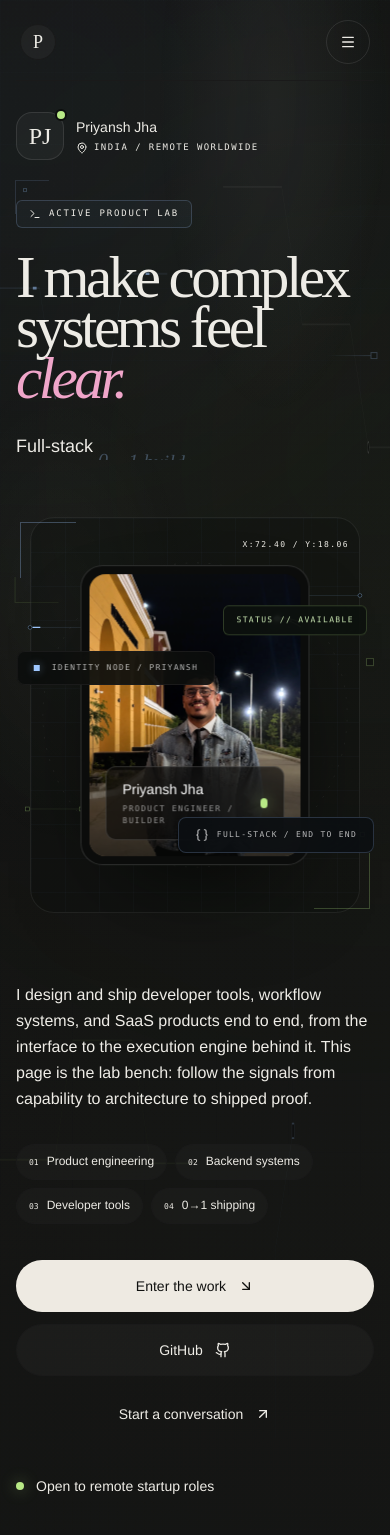
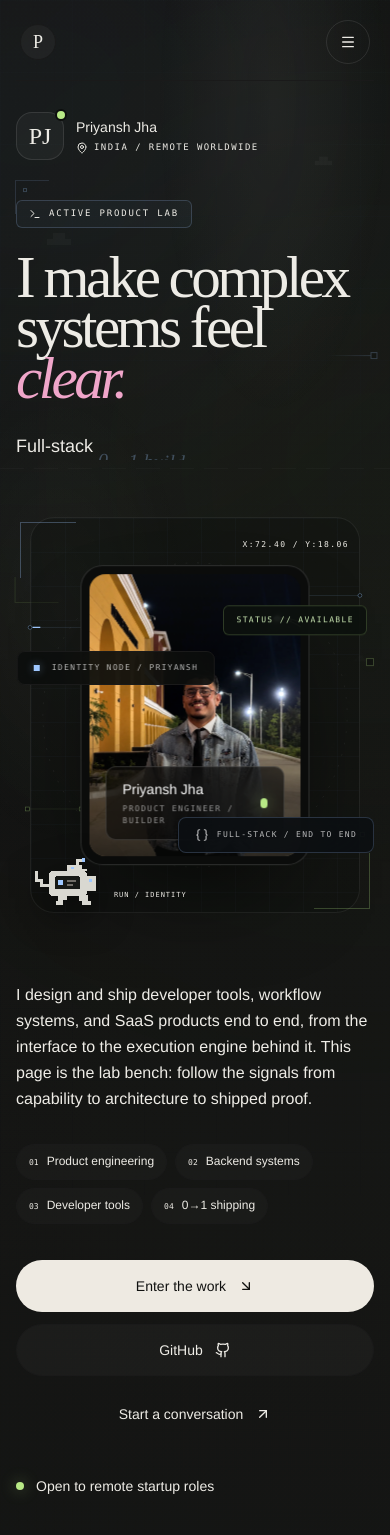
Before and after one commit to priyanshjhaa/Portfolio-, a Next.js app: page / in a window 390 px wide. Shown: the top 1535 px of the page. Built offline with nearby package versions, Linux system fonts and the light colour scheme.

Commit message:
fix: polish responsive runner experience and accessibility

```diff
--- a/app/globals.css
+++ b/app/globals.css
@@ -1506,6 +1506,10 @@ html[data-theme="light"] {
   box-shadow: 6px -6px 0 rgba(var(--accent-rgb), 0.16);
 }
 
+.runner-obstacle.hidden {
+  display: none;
+}
+
 .runner-obstacle-api { height: 42px; }
 .runner-obstacle-queue { width: 52px; height: 38px; }
 .runner-obstacle-deploy { height: 66px; border-top-color: var(--runner-signal); }
@@ -1561,7 +1565,11 @@ html[data-theme="light"] {
   }
 
   .runner-world-obstacles {
-    min-width: 50%;
+    min-width: 46%;
+  }
+
+  .runner-world-mascot {
+    width: 68px;
   }
 
   .runner-obstacle {
@@ -1615,7 +1623,7 @@ body::before {
   opacity: 0.42;
 }
 
-.system-guides {
+.runner-ambient {
   position: fixed;
   inset: 0;
   z-index: 0;
@@ -1624,20 +1632,20 @@ body::before {
   opacity: 0.58;
 }
 
-.system-guides span {
+.runner-ambient span {
   position: absolute;
   display: block;
   animation: system-signal-drift 18s ease-in-out infinite;
   will-change: transform;
 }
 
-.system-guides span::before,
-.system-guides span::after {
+.runner-ambient span::before,
+.runner-ambient span::after {
   position: absolute;
   content: "";
 }
 
-.system-guides span:nth-child(1) {
+.runner-ambient span:nth-child(1) {
   left: 3vw;
   top: 22vh;
   width: 34px;
@@ -1646,7 +1654,7 @@ body::before {
   border-top: 1px solid rgba(159, 200, 255, 0.25);
 }
 
-.system-guides span:nth-child(1)::before {
+.runner-ambient span:nth-child(1)::before {
   left: 7px;
   top: 7px;
   width: 4px;
@@ -1654,7 +1662,7 @@ body::before {
   border: 1px solid rgba(159, 200, 255, 0.42);
 }
 
-.system-guides span:nth-child(2) {
+.runner-ambient span:nth-child(2) {
   right: 3vw;
   top: 42vh;
   width: 52px;
@@ -1663,7 +1671,7 @@ body::before {
   animation-delay: -4s;
 }
 
-.system-guides span:nth-child(2)::after {
+.runner-ambient span:nth-child(2)::after {
   right: 0;
   top: -3px;
   width: 7px;
@@ -1672,7 +1680,7 @@ body::before {
   background: #0d0e0d;
 }
 
-.system-guides span:nth-child(3) {
+.runner-ambient span:nth-child(3) {
   left: 4vw;
   top: 68vh;
   width: 44px;
@@ -1682,7 +1690,7 @@ body::before {
   animation-delay: -8s;
 }
 
-.system-guides span:nth-child(4) {
+.runner-ambient span:nth-child(4) {
   right: 4vw;
   top: 78vh;
   width: 8px;
@@ -1693,7 +1701,7 @@ body::before {
   animation-delay: -11s;
 }
 
-.system-guides span:nth-child(5) {
+.runner-ambient span:nth-child(5) {
   left: 2vw;
   top: 48vh;
   width: 62px;
@@ -1702,7 +1710,7 @@ body::before {
   animation-delay: -6s;
 }
 
-.system-guides span:nth-child(5)::before {
+.runner-ambient span:nth-child(5)::before {
   left: 18px;
   top: -3px;
   width: 1px;
@@ -1711,7 +1719,7 @@ body::before {
   box-shadow: 12px 0 rgba(255, 255, 255, 0.12), 24px 0 rgba(255, 255, 255, 0.12);
 }
 
-.system-guides span:nth-child(6) {
+.runner-ambient span:nth-child(6) {
   right: 2vw;
   top: 15vh;
   width: 1px;
@@ -1725,6 +1733,42 @@ body::before {
   40% { transform: translate3d(3px, -6px, 0); }
   72% { transform: translate3d(-2px, 4px, 0); }
 }
+
+.hero-pixel-sky {
+  position: absolute;
+  inset: 5rem 0 auto;
+  height: 72%;
+  pointer-events: none;
+  opacity: 0.7;
+  mask-image: linear-gradient(to bottom, black, transparent 92%);
+}
+
+.hero-pixel-sky::before {
+  position: absolute;
+  top: 39%;
+  right: 0;
+  left: 0;
+  height: 1px;
+  content: "";
+  background: repeating-linear-gradient(90deg, rgba(var(--line-rgb), 0.09) 0 24px, transparent 24px 34px);
+}
+
+.hero-pixel-sky span {
+  position: absolute;
+  width: 6px;
+  height: 6px;
+  background: rgba(var(--line-rgb), 0.08);
+  box-shadow:
+    6px 0 rgba(var(--line-rgb), 0.08),
+    12px 0 rgba(var(--line-rgb), 0.08),
+    18px 0 rgba(var(--line-rgb), 0.08),
+    6px -6px rgba(var(--line-rgb), 0.08),
+    12px -6px rgba(var(--line-rgb), 0.08);
+}
+
+.hero-pixel-sky span:nth-child(1) { left: 12%; top: 16%; }
+.hero-pixel-sky span:nth-child(2) { right: 18%; top: 8%; transform: scale(0.72); }
+.hero-pixel-sky span:nth-child(3) { right: 8%; top: 58%; transform: scale(0.5); }
 
 .site-content {
   isolation: isolate;
@@ -1803,7 +1847,7 @@ html[data-theme="light"] .field-card {
   box-shadow: 0 32px 80px -60px var(--shadow-color);
 }
 
-html[data-theme="light"] .system-guides {
+html[data-theme="light"] .runner-ambient {
   opacity: 0.34;
 }
 
@@ -1888,8 +1932,13 @@ html[data-theme="light"] .system-guides {
     animation-duration: 26s;
   }
 
-  .system-guides span:nth-child(n+5) {
+  .runner-ambient span:nth-child(n+5) {
     display: none;
+  }
+
+  .hero-pixel-sky {
+    height: 55%;
+    opacity: 0.48;
   }
 }
 
@@ -1898,7 +1947,7 @@ html[data-theme="light"] .system-guides {
     animation: none;
   }
 
-  .system-guides span {
+  .runner-ambient span {
     animation: none;
   }
 }
--- a/app/layout.tsx
+++ b/app/layout.tsx
@@ -34,7 +34,7 @@ export default function RootLayout({
       <body className="antialiased">
         <div className="field-atmosphere" aria-hidden="true" />
         <div className="field-grid" aria-hidden="true" />
-        <div className="system-guides" aria-hidden="true">
+        <div className="runner-ambient" aria-hidden="true">
           <span /><span /><span /><span /><span /><span />
         </div>
         <GlobalPointerGlow />
--- a/components/sections/Hero.tsx
+++ b/components/sections/Hero.tsx
@@ -5,6 +5,7 @@ import { ArrowDownRight, ArrowUpRight, Braces, Github, MapPin, Terminal } from '
 import { contact, heroContent, heroRoles, runnerSceneById } from '@/lib/data';
 import { KineticWords, MotionReveal, PointerParallax, motion, useReducedMotion } from '@/components/ui/LabMotion';
 import RunnerChapterScene from '@/components/ui/RunnerChapterScene';
+import { TechCreature } from '@/components/ui/RunnerVisuals';
 
 function PortraitScene() {
   const reduceMotion = useReducedMotion();
@@ -62,6 +63,10 @@ function PortraitScene() {
       <motion.div className="absolute right-[2%] top-[24%] z-20 rounded-[6px] border border-[#b8e986]/20 bg-[#0d110e]/90 px-3 py-2 font-display text-[8px] uppercase tracking-[0.17em] text-[#cdeab5] backdrop-blur-xl" animate={reduceMotion ? undefined : { y: [0, 5, 0] }} transition={{ duration: 5.5, repeat: Infinity, ease: 'easeInOut' }}>
         Status // available
       </motion.div>
+      <div className="absolute bottom-[5%] left-[5%] z-20 flex items-end gap-2" aria-hidden="true">
+        <TechCreature state="running" className="w-[72px] drop-shadow-[0_12px_18px_rgba(0,0,0,.55)]" />
+        <span className="mb-2 font-display text-[7px] uppercase tracking-[0.14em] text-text-muted">run / identity</span>
+      </div>
     </PointerParallax>
   );
 }
@@ -110,18 +115,9 @@ export default function Hero() {
       <div className="pointer-events-none absolute inset-0 opacity-60 [background-image:linear-gradient(rgba(159,200,255,.025)_1px,transparent_1px),linear-gradient(90deg,rgba(159,200,255,.025)_1px,transparent_1px)] [background-size:72px_72px] [mask-image:linear-gradient(to_bottom,black,transparent_88%)]" aria-hidden="true" />
       <div className="pointer-events-none absolute left-[-18rem] top-[-14rem] h-[40rem] w-[40rem] rounded-full bg-[#9fc8ff]/[0.055] blur-[150px]" aria-hidden="true" />
       <div className="pointer-events-none absolute right-[-20rem] top-[8rem] h-[42rem] w-[42rem] rounded-full bg-[#b8e986]/[0.035] blur-[170px]" aria-hidden="true" />
-      <svg className="pointer-events-none absolute inset-x-0 top-16 h-[76%] w-full opacity-55" viewBox="0 0 1440 760" fill="none" preserveAspectRatio="none" aria-hidden="true">
-        <path d="M0 124H146L204 182H394L460 116H618" stroke="rgba(159,200,255,.12)" />
-        <path d="M824 68H1040L1116 144H1292L1360 212H1440" stroke="rgba(255,255,255,.08)" />
-        <path d="M0 606H202L268 540H488L556 608H704" stroke="rgba(184,233,134,.08)" />
-        <path d="M1018 760V654L1082 590V406L1150 338V248" stroke="rgba(159,200,255,.09)" />
-        <motion.path d="M0 124H146L204 182H394L460 116H618" stroke="#9fc8ff" strokeWidth="1.5" strokeDasharray="14 220" animate={reduceMotion ? undefined : { strokeDashoffset: [0, -470] }} transition={{ duration: 9, repeat: Infinity, ease: 'linear' }} />
-        <circle cx="204" cy="182" r="3" fill="#0d0e0d" stroke="rgba(159,200,255,.5)" />
-        <rect x="1078" y="586" width="8" height="8" fill="#0d0e0d" stroke="rgba(159,200,255,.35)" />
-        <circle cx="1360" cy="212" r="3" fill="#0d0e0d" stroke="rgba(255,255,255,.3)" />
-      </svg>
+      <div className="hero-pixel-sky" aria-hidden="true"><span /><span /><span /></div>
       <div className="pointer-events-none absolute left-6 top-[44%] hidden items-center gap-3 font-display text-[8px] uppercase tracking-[0.18em] text-white/20 xl:flex" aria-hidden="true">
-        <span className="h-px w-10 bg-white/15" /> sys.node.01
+        <span className="h-px w-10 bg-white/15" /> runner.kernel / ready
       </div>
       <div className="pointer-events-none absolute bottom-[10%] right-8 hidden font-display text-[8px] uppercase tracking-[0.18em] text-white/20 xl:block" aria-hidden="true">viewport / responsive</div>
 
--- a/components/ui/RunnerChapterScene.tsx
+++ b/components/ui/RunnerChapterScene.tsx
@@ -17,20 +17,30 @@ export default function RunnerChapterScene({
 }) {
   const sceneRef = useRef<HTMLDivElement>(null);
   const [state, setState] = useState<MascotState>('idle');
+  const [compactViewport, setCompactViewport] = useState(false);
   const reduceMotion = useReducedMotion();
+  const motionDisabled = Boolean(reduceMotion || compactViewport);
   const { scrollYProgress } = useScroll({ target: sceneRef, offset: ['start 92%', 'end 22%'] });
   const mascotX = useTransform(scrollYProgress, [0, 0.18, 0.82, 1], ['0%', '16%', '190%', '220%']);
   const obstaclesX = useTransform(scrollYProgress, [0, 1], ['4%', '-16%']);
 
   useMotionValueEvent(scrollYProgress, 'change', (progress) => {
-    if (reduceMotion) return;
+    if (motionDisabled) return;
     const nextState: MascotState = progress < 0.08 ? 'idle' : progress > 0.86 ? 'checkpoint' : 'running';
     setState((current) => current === nextState ? current : nextState);
   });
 
   useEffect(() => {
-    if (reduceMotion) setState('checkpoint');
-  }, [reduceMotion]);
+    if (motionDisabled) setState('checkpoint');
+  }, [motionDisabled]);
+
+  useEffect(() => {
+    const media = window.matchMedia('(max-width: 639px)');
+    const syncViewport = () => setCompactViewport(media.matches);
+    syncViewport();
+    media.addEventListener('change', syncViewport);
+    return () => media.removeEventListener('change', syncViewport);
+  }, []);
 
   return (
     <div ref={sceneRef} data-complete={reduceMotion || undefined} className={cn('runner-chapter-scene', compact && 'runner-chapter-scene-compact', className)}>
@@ -39,8 +49,8 @@ export default function RunnerChapterScene({
         checkpoint={scene.checkpoint}
         obstacles={scene.obstacles}
         state={state}
-        mascotX={reduceMotion ? undefined : mascotX}
-        obstaclesX={reduceMotion ? undefined : obstaclesX}
+        mascotX={motionDisabled ? undefined : mascotX}
+        obstaclesX={motionDisabled ? undefined : obstaclesX}
       />
     </div>
   );
--- a/components/ui/RunnerVisuals.tsx
+++ b/components/ui/RunnerVisuals.tsx
@@ -115,7 +115,7 @@ export function RunnerWorld({
   obstaclesX?: MotionValue<string>;
 }) {
   return (
-    <div className={cn('runner-world', className)}>
+    <div className={cn('runner-world', className)} aria-hidden="true">
       <div className="runner-world-hud">
         <span>{eyebrow}</span>
         <span>CHK / {checkpoint}</span>
```
